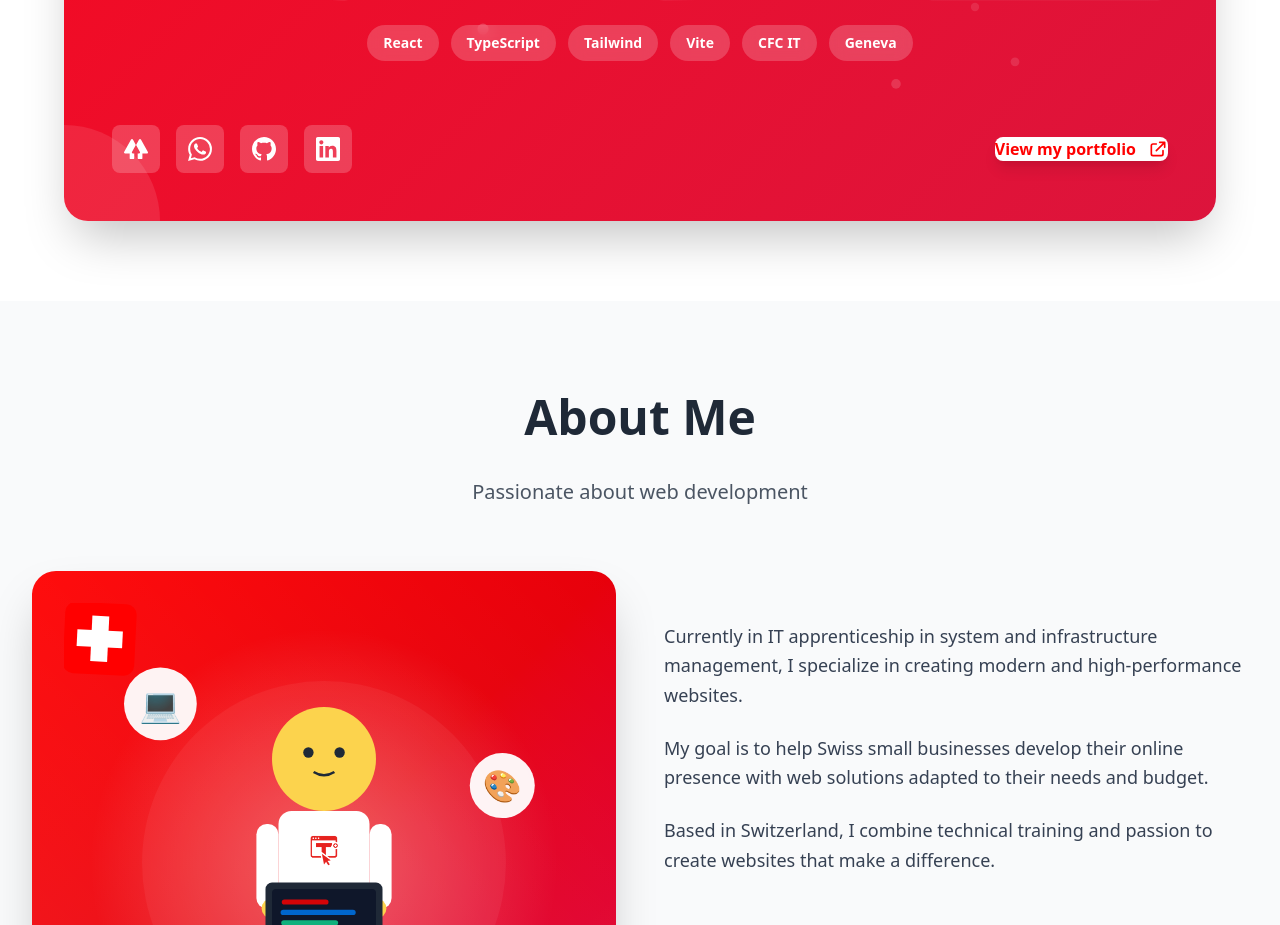
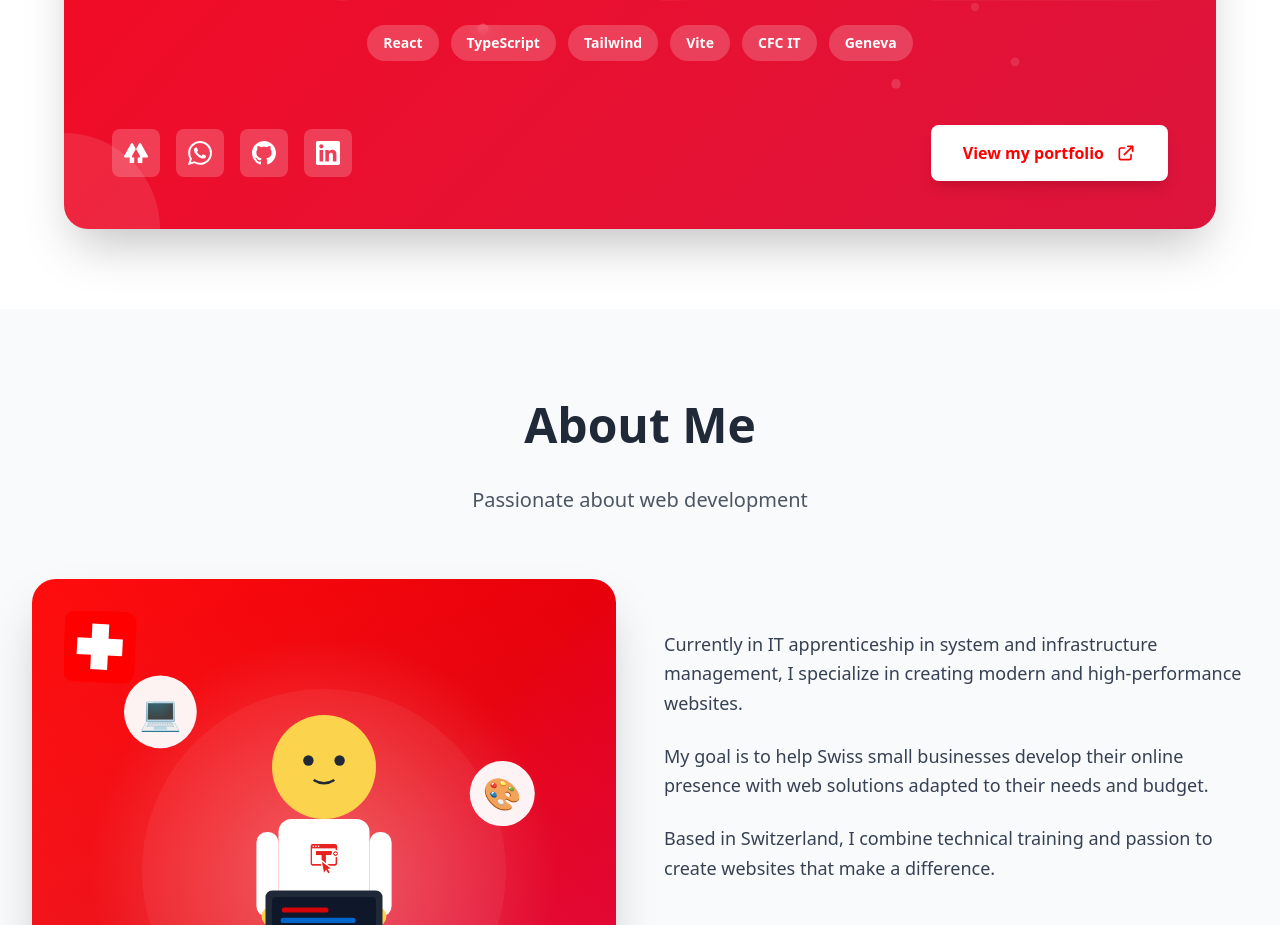
Before and after one commit to Thomas-TP/TomWeb, a React (Vite) app: page / in a window 1280 px wide. Shown: the part 2710-3635 px from the top of the page. Built offline with nearby package versions, Linux system fonts and the light colour scheme.

Commit message:
Correction paramètres MagneticButton portfolio - magneticRange 60, strength 2, padding normal

```diff
--- a/src/components/Portfolio.jsx
+++ b/src/components/Portfolio.jsx
@@ -330,10 +330,9 @@ const Portfolio = () => {
                 >
                   <MagneticButton
                     onClick={() => window.open('https://thomastp.me', '_blank')}
-                    className="inline-flex items-center gap-3 bg-white text-swiss-red font-semibold rounded-lg hover:bg-gray-100 transition-all duration-300 shadow-lg hover:shadow-xl"
-                    style={{ padding: '60px' }}
+                    className="inline-flex items-center gap-3 bg-white text-swiss-red font-semibold py-4 px-8 rounded-lg hover:bg-gray-100 transition-all duration-300 shadow-lg hover:shadow-xl"
                     magneticStrength={2}
-                    magneticRange={150}
+                    magneticRange={60}
                   >
                     {t('portfolio.cta')}
                     <svg className="w-5 h-5" fill="none" viewBox="0 0 24 24" stroke="currentColor">
```
